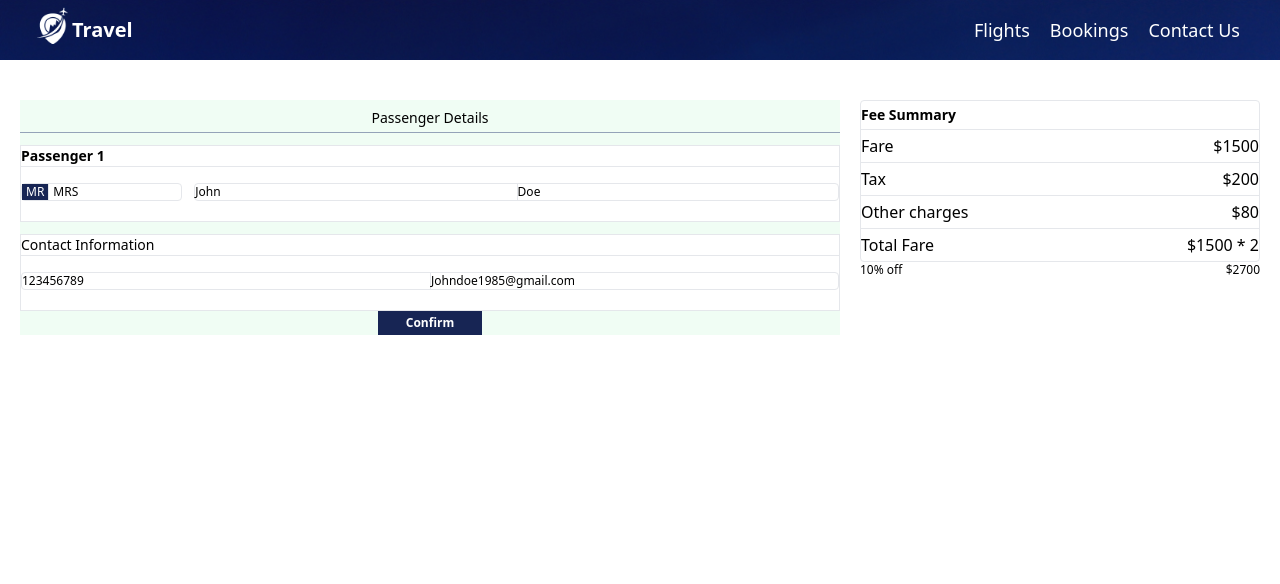
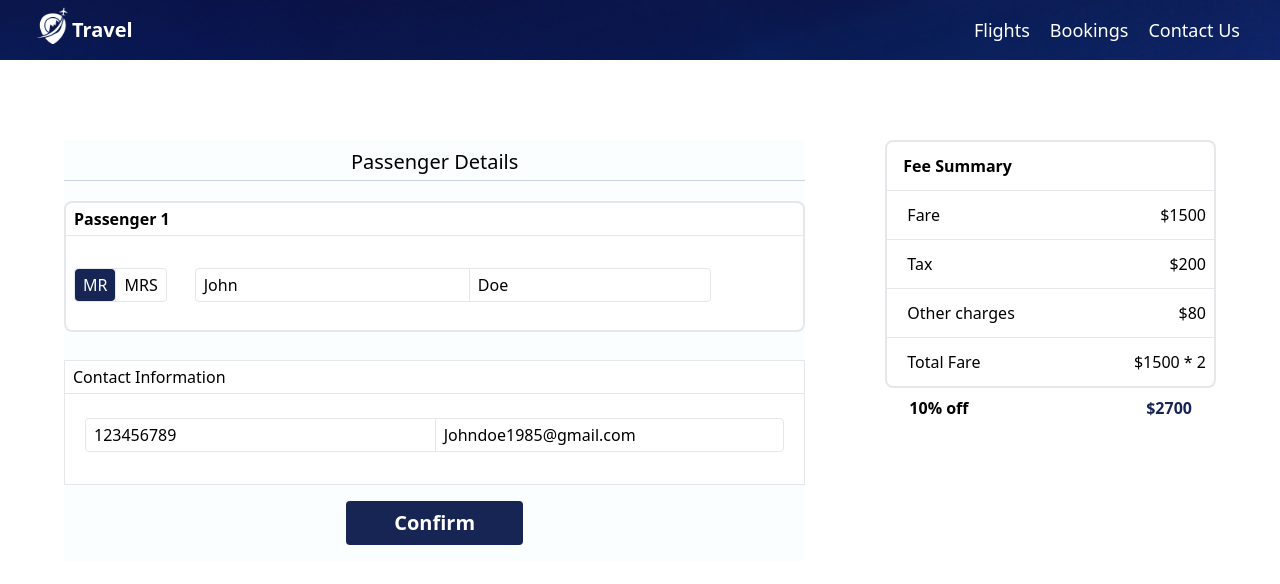
Before and after one commit to dkrest1/flight-search-api, a React (Vite) app in the folder client/: page /details in a window 1280 px wide. Shown: the top 584 px of the page. Built offline with nearby package versions, Linux system fonts and the light colour scheme.

Commit message:
update: modified bookings, details and flight pages

```diff
--- a/client/src/Components/Bookings.jsx
+++ b/client/src/Components/Bookings.jsx
@@ -4,41 +4,47 @@ import React from 'react'
 
 const Bookings = () => {
   return (
-    <div className='h-full bg-white flex flex-col'>
-      <div className='mt-10 flex flex-row w-full gap-5'>
-        <div className='flex flex-col w-[50%]'>
-          <div className='flex flex-row w-[full] border-dashed border-b justify-between items-center px-2 bg-red-600 py-1'>
+    <div className='h-full bg-white flex flex-col px-10'>
+      <div className='mt-10 flex flex-row w-full gap-10'>
+        <div className='flex flex-col w-[50%] rounded-lg border-2 border-red-100 pb-5'>
+          <div className='flex flex-row w-[full] border-dashed border-b-2 justify-between items-center px-2 bg-red-600 rounded  py-2'>
             <div className='flex flex-col justify-center rounded-sm bg-white'>
-              <div className='flex flex-col justify-center h-7 w-7 rounded-full bg-red-600'>
-                <p className='text-[9px] text-slate-200 italic'>Airfare</p>
+              <div className='flex flex-col justify-center h-8 w-8 rounded-full bg-red-600'>
+                <p className='text-[9px] text-slate-200 italic text-center'>Airfare</p>
               </div>
             </div>
-            <FontAwesomeIcon icon={faPlane} className='text-sm text-white'/>
+            <FontAwesomeIcon icon={faPlane} className='text-lg text-white'/>
           </div>
           <div className='flex flex-col mt-3 px-4'>
-            <div className='flex flex-col'>
-              <h5 className='text-[12px] font-medium'>Name</h5>
-              <p className='text-[12px]'>Mr John Doe</p>
+            <div className=' flex flex-row justify-between mr-10'>
+              <div className='flex flex-col'>
+                <h5 className='text-base font-medium'>Name</h5>
+                <p className='text-base'>Mr John Doe</p>
+              </div>
+              <div>
+                <h1 className='font-bold text-4xl text-red-600 text-opacity-20 tracking-widest'>FIRST CLASS</h1>
+              </div>
             </div>
+
             <div>
-              <div className=' grid grid-cols-3 font-medium text-[12px] mt-3'>
+              <div className=' grid grid-cols-3 font-medium text-base mt-3'>
                 <h5>From</h5>
                 <h5>Date</h5>
                 <h5>Carrier</h5>
               </div>
-              <div className='grid grid-cols-3  text-[12px]'>
+              <div className='grid grid-cols-3  text-base'>
                 <p>Lagos, Nigeria</p>
                 <p>22/06/23</p>
                 <p>D7</p>
               </div>
             </div>
             <div>
-              <div className=' grid grid-cols-3 font-medium text-[12px] mt-3'>
+              <div className=' grid grid-cols-3 font-medium text-base mt-3'>
                 <h5>To</h5>
                 <h5>Time</h5>
                 <h5>Carrier</h5>
               </div>
-              <div className='grid grid-cols-3  text-[12px]'>
+              <div className='grid grid-cols-3  text-base'>
                 <p>Tokyo, Japan</p>
                 <p>04:00</p>
                 <p>8A</p>
--- a/client/src/Components/Details.jsx
+++ b/client/src/Components/Details.jsx
@@ -3,60 +3,61 @@ import React from 'react'
 const Details = () => {
   return (
     <div className='w-full bg-white h-full'>
-        <div className=' grid grid-cols-3 mt-10 gap-5 items-between px-5'>
-            <div className=' col-span-2 w- flex flex-col bg-green-50 pt-2'>
-                <div className='flex flex-row justify-center border-b pb-1 border-slate-400'>
-                    <h3 className='text-sm font-medium'>Passenger Details</h3>
+        <div className=' grid grid-cols-3 mt-20 gap-20 items-between px-16'>
+            <div className=' col-span-2 w- flex flex-col bg-[#fbfeff] pt-2'>
+                <div className='flex flex-row justify-center border-b border-b-slate-300 pb-1 border-slate-400'>
+                    <h3 className='text-xl font-medium'>Passenger Details</h3>
                 </div>
-                <div className='flex flex-col border rounder-lg mt-3 bg-white w-full'>
-                    <h5 className='text-sm font-semibold border-b '>Passenger 1</h5>
-                    <div className='flex flex-row w-full gap-3 mt-4 mb-5'>
-                        <div className=' w-[20%] flex flex-row border rounded divide-x text-xs'>
-                            <p className='bg-blue-950 px-1 text-white'>MR</p>
-                            <p className='px-1'>MRS</p>
+                <div className='flex flex-col border-2 rounded-lg mt-5 mb-4 bg-white w-full gap-8 '>
+                    <h5 className='text-base font-semibold border-b py-1 px-2'>Passenger 1
+                    </h5>
+                    <div className='flex flex-row w-full gap-5 mb-7'>
+                        <div className='flex flex-row border rounded divide-x text-base mx-2 '>
+                            <p className='bg-blue-950 py-1 px-2 rounded text-white'>MR</p>
+                            <p className='py-1 px-2'>MRS</p>
                         </div>
-                        <div className='w-[80%] flex flex-row text-xs border rounded divide-x '>
-                            <p className='w-[50%]'>John </p>
-                            <p>Doe</p>
+                        <div className='w-[70%] flex flex-row text-base border rounded divide-x gap-4'>
+                            <p className='w-[50%] py-1 px-2'>John </p>
+                            <p className='py-1 px-2'>Doe</p>
                         </div>
                     </div>
                 </div>
                 <div className='flex flex-col border rounder-lg mt-3 bg-white w-full'>
-                    <h5 className='text-sm border-b '>Contact Information</h5>
-                    <div className='flex flex-row w-full gap-3 mt-4 mb-5'>
-                        <div className='w-full flex flex-row text-xs border rounded divide-x '>
-                            <p className='w-[50%]'>123456789 </p>
-                            <p>Johndoe1985@gmail.com</p>
+                    <h5 className='text-base py-1 px-2 border-b '>Contact Information</h5>
+                    <div className='flex flex-row w-full gap-3 mt-6 mb-8'>
+                        <div className='w-full flex flex-row text-base border rounded divide-x mx-5'>
+                            <p className='w-[50%] px-2 py-1'>123456789 </p>
+                            <p className='w-[50%] px-2 py-1'>Johndoe1985@gmail.com</p>
                         </div>
                     </div>
                 </div>
-                <div className=' flex flex-row justify-center'>
-                    <button className='bg-blue-950 text-white text-xs font-semibold px-7 py-1'>Confirm</button>
+                <div className=' flex flex-row justify-center mb-4 mt-4'>
+                    <button className='bg-blue-950 text-white text-xl font-semibold px-12 py-2 rounded'>Confirm</button>
                 </div>
             </div>
             <div className='w-full'>
-                <div className='w-full flex flex-col rounded border '>
-                    <h5 className='text-sm font-semibold border-b py-1'>Fee Summary</h5>
-                    <div className='flex flex-row justify-between border-b py-1'>
-                        <p>Fare</p>
-                        <p>$1500</p>
+                <div className='w-full flex flex-col rounded-lg border-2  '>
+                    <h5 className='text-base font-semibold border-b py-3 pl-4 px-2'>Fee Summary</h5>
+                    <div className='flex flex-row justify-between border-b py-3'>
+                        <p className='px-2 ml-3'>Fare</p>
+                        <p className='px-2'>$1500</p>
                     </div>
-                    <div className='flex flex-row justify-between border-b py-1'>
-                        <p>Tax</p>
-                        <p>$200</p>
+                    <div className='flex flex-row justify-between border-b py-3'>
+                        <p className='px-2 ml-3'>Tax</p>
+                        <p className='px-2'>$200</p>
                     </div>
-                    <div className='flex flex-row justify-between border-b py-1'>
-                        <p>Other charges</p>
-                        <p>$80</p>
+                    <div className='flex flex-row justify-between border-b py-3'>
+                        <p className='px-2 ml-3'>Other charges</p>
+                        <p className='px-2'>$80</p>
                     </div>
-                    <div className='flex flex-row justify-between py-1'>
-                        <p>Total Fare</p>
-                        <p>$1500 * 2</p>
+                    <div className='flex flex-row justify-between py-3'>
+                        <p className='px-2 ml-3'>Total Fare</p>
+                        <p className='px-2'>$1500 * 2</p>
                     </div>
                 </div>
-                <div className=' flex flex-row justify-between text-xs'>
-                    <p>10% off</p>
-                    <p>$2700</p>
+                <div className=' flex flex-row justify-between text-base py-2 px-6 font-semibold'>
+                    <p className=''>10% off</p>
+                    <p className='text-blue-950'>$2700</p>
                 </div>
             </div>
 
--- a/client/src/Components/Flights.jsx
+++ b/client/src/Components/Flights.jsx
@@ -168,10 +168,10 @@ function Flights() {
         </div>
       </div>
       {/* Pagination */}
-      <div className='flex flex-row mt-6 gap-3'>
-        <button className='bg-gray-300 px-2 rounded'>PREV</button>
+      <div className='flex flex-row mt-6 gap-3 font-medium'>
+        <button className='bg-gray-300 px-3 py-1 rounded hover:bg-blue-950 hover:text-white'>PREV</button>
         <p>1</p>
-        <button className='border-2 rounded px-2 border-gray-300 text-sm'>NEXT</button>
+        <button className='border-2 rounded px-3 py-1 border-gray-300 text-sm hover:border-none hover:bg-blue-950 hover:text-white'>NEXT</button>
       </div>
     </div>
   )
```
